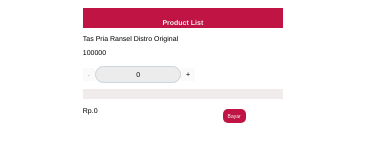
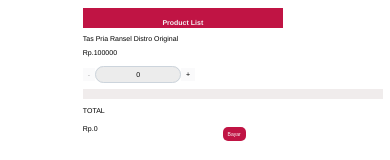
Before and after one commit to agamSuteguh/cartt, a Vue app: page / in a window 390 px wide. Shown: the top 160 px of the page. Built offline with nearby package versions, Linux system fonts and the light colour scheme.

Commit message:
update harga dan posiition abso

```diff
--- a/src/components/cart.vue
+++ b/src/components/cart.vue
@@ -4,7 +4,7 @@
          {{item.nama}}
     </p>
     <p v-for="item in items" :key="item.harga">
-         {{item.harga}}
+       Rp.{{item.harga}}
     </p>
 
   <button v-for="item in items" :key="item.wish" @click="item.wish--;" :disabled="item.wish == 0"> - </button>
--- a/src/components/payment.vue
+++ b/src/components/payment.vue
@@ -2,6 +2,7 @@
 
  <div class="pay">
 <hr>
+<br>
 <a >TOTAL</a>
 <br>
   <a v-for="item in items" :key="item.wish+item.harga">Rp.{{(  item.wish*item.harga )}}</a> <button v-on:click="res">Bayar</button>
@@ -45,8 +46,8 @@ export default {
 <style scoped>
 
 .pay a{
+    font-size: 18px;
 
-    font-size: 18px;
 }
 .pay button{
 margin-left: 350px;
@@ -71,7 +72,7 @@ hr {
     text-align: left;
     height: 20px;
     width: 500px;
-    position: absolute;
+
 }
 @media screen and (max-width: 677px){
 
@@ -99,10 +100,10 @@ position: absolute;
 hr {
   border: none;
     background-color: #f0ecec;
-    overflow: visible;
+    overflow: hidden;
     text-align: left;
     height: 10px;
-    width: 200px;
+    width: 300px;
     position: absolute;
 }
 
```
